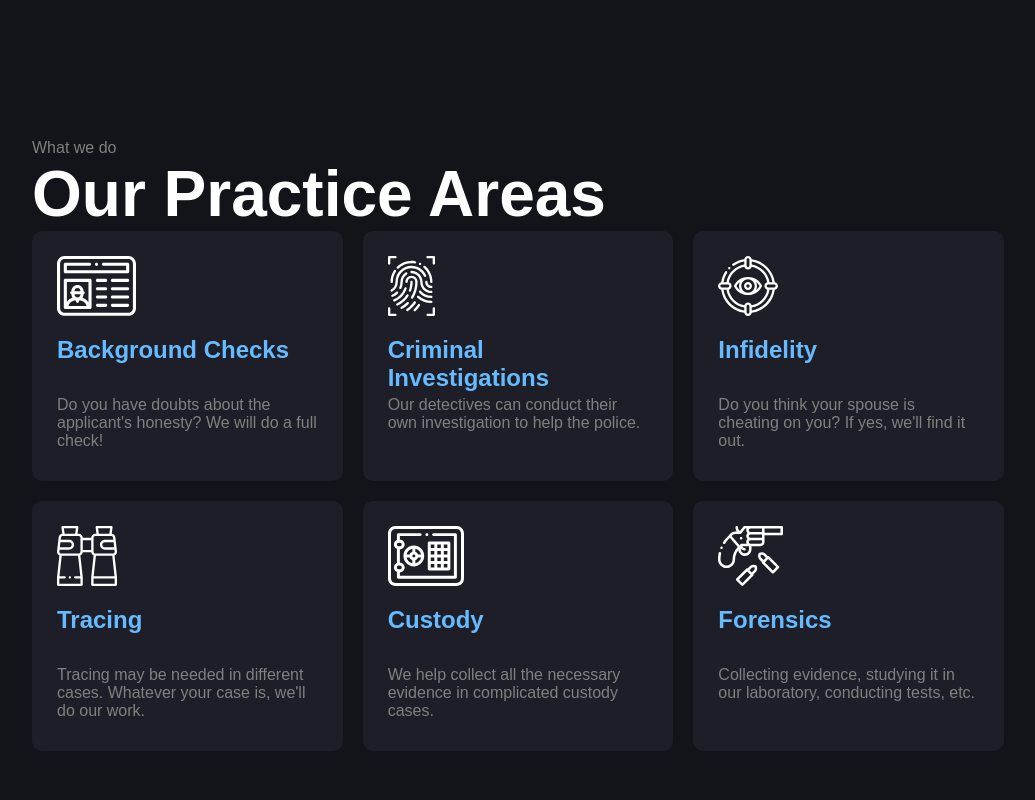
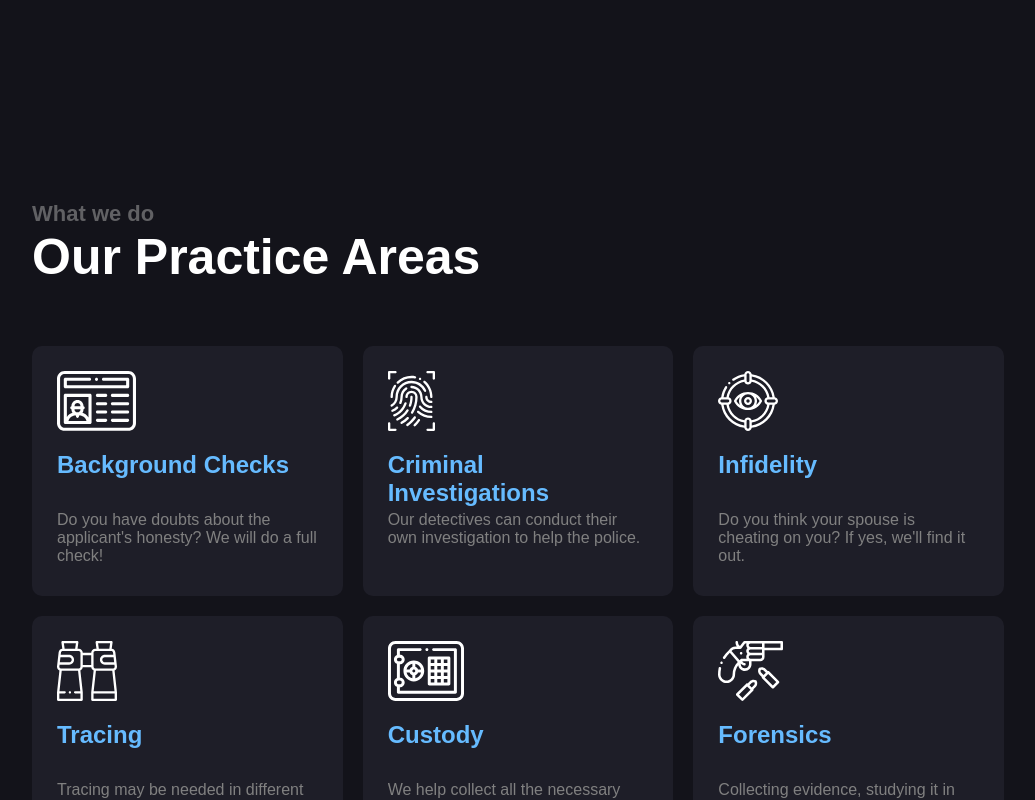
Before and after one commit to Trend20/Detective-Agency, a React (Create React App) app: page / in a window 1280 px wide. Shown: the part 1020-1820 px from the top of the page, without its empty margins (168-1203 px from the left). Built offline with nearby package versions, Linux system fonts and the light colour scheme; a web font is replaced by a local one.

Commit message:
header component

```diff
--- a/src/App.js
+++ b/src/App.js
@@ -3,6 +3,7 @@ import About from './components/About/About';
 import Consultation from './components/Consultation/Consultation';
 import Contacts from './components/Contacts/Contacts';
 import Footer from './components/Footer/Footer';
+import Header from './components/Header/Header';
 import Hero from './components/Hero/Hero';
 import Navbar from './components/Navbar/Navbar';
 import Partners from './components/Partners/Partners';
@@ -22,6 +23,7 @@ function App() {
       <Promo />
       <Testimonials />
       <Contacts />
+      <Header />
       <Footer />
     </>
   );
--- /dev/null
+++ b/src/components/Header/Header.css
@@ -0,0 +1,26 @@
+.header-section{
+  display: flex;
+  flex-direction: column;
+  width: 100%;
+  padding: 60px 0px;
+}
+
+.header-section h5{
+  color: rgb(97,97,100);
+  font-size: 22px!important;
+  line-height: 1.36!important;
+  letter-spacing: 0!important;
+}
+
+.header-section h1{
+  color: #fff;
+  display: flex;
+  font-size: 50px;
+  line-height: 1.14;
+  font-family: Poppins,sans-serif;
+  font-weight: 700;
+  text-transform: none;
+  text-decoration: none;
+  font-style: normal;
+  letter-spacing: 0;
+}
--- /dev/null
+++ b/src/components/Header/Header.jsx
@@ -0,0 +1,12 @@
+import './Header.css';
+
+const Header = ({subHeading, mainHeading}) => {
+  return (
+    <div className='header-section'>
+      <h5>{subHeading}</h5>
+      <h1>{mainHeading}</h1>
+    </div>
+  )
+}
+
+export default Header;
--- a/src/components/Partners/Partners.css
+++ b/src/components/Partners/Partners.css
@@ -3,6 +3,7 @@
   width: 100%;
   padding: 100px;
   background-color: transparent;
+  justify-content: space-around;
   height: auto;
 }
 
@@ -44,6 +45,7 @@
   width: 60%;
   grid-gap: 20px;
   background-color: transparent;
+  margin-left: 20px;
 }
 
 .stat{
--- a/src/components/Services/Services.jsx
+++ b/src/components/Services/Services.jsx
@@ -1,4 +1,6 @@
+import Header from '../Header/Header';
 import './Services.css';
+
 
 const services=[
   {
@@ -36,8 +38,7 @@ const services=[
 const Services = () => {
   return (
     <div className='services'>
-      <p>What we do</p>
-      <h1>Our Practice Areas</h1>
+      <Header subHeading="What we do" mainHeading="Our Practice Areas" />
       <div className="details-container">
         {
           services.map((service, index) =>(
```
